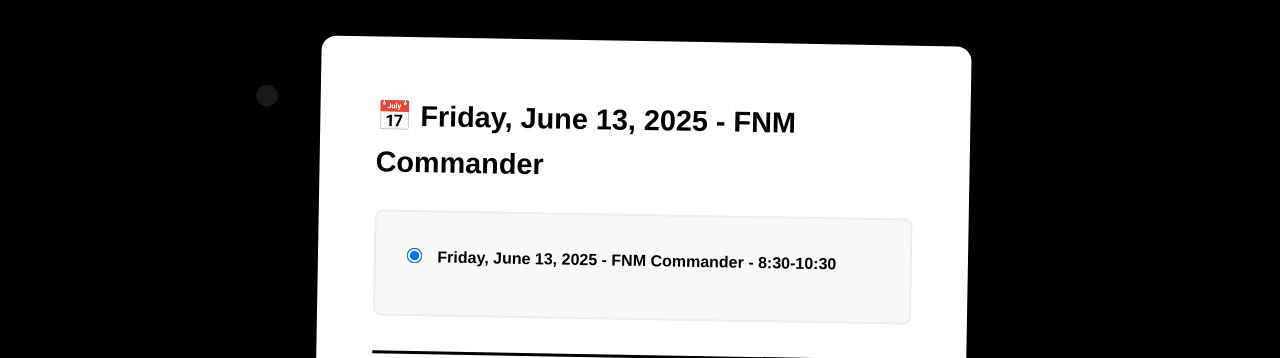
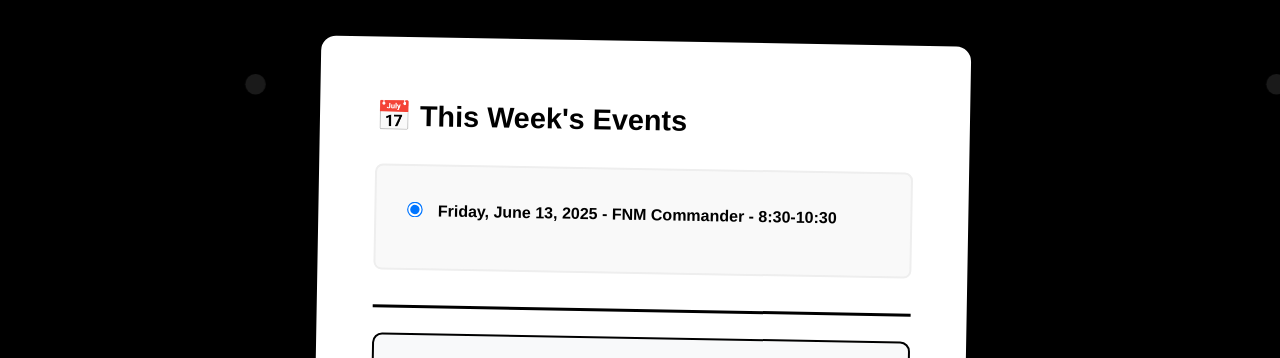
Before and after one commit to doctordjphd/FNM-3, a plain HTML site: page index.html in a window 1280 px wide. Shown: the part 367-725 px from the top of the page. Drawn offline with Linux system fonts and the light colour scheme.

Commit message:
Update index.html

```diff
--- a/index.html
+++ b/index.html
@@ -496,7 +496,7 @@
 
             <div class="reservation-card">
                 <h3 class="card-title">
-                  📅 Friday, June 13, 2025 - FNM Commander
+                  📅 This Week's Events
                 </h3>
                 <p style="margin-bottom: 20px; font-size: 0.95rem; color: #555; font-style: italic;">
                 </p>
```
